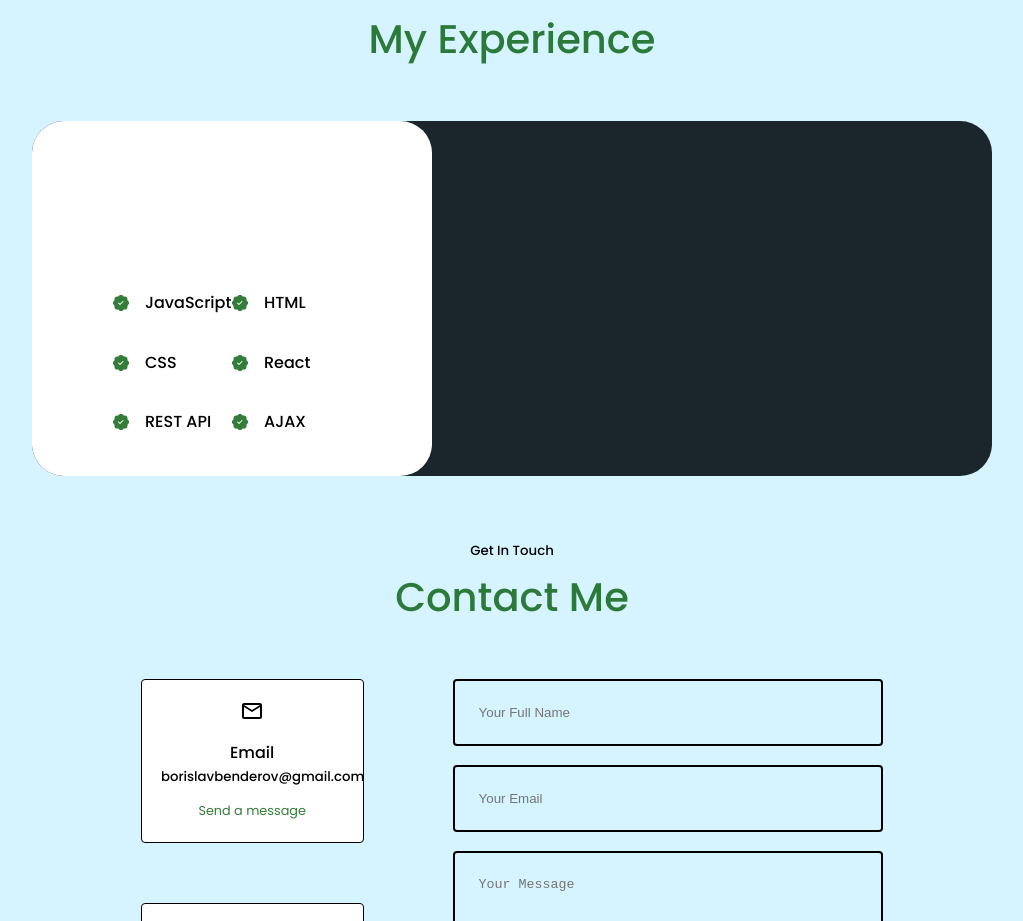
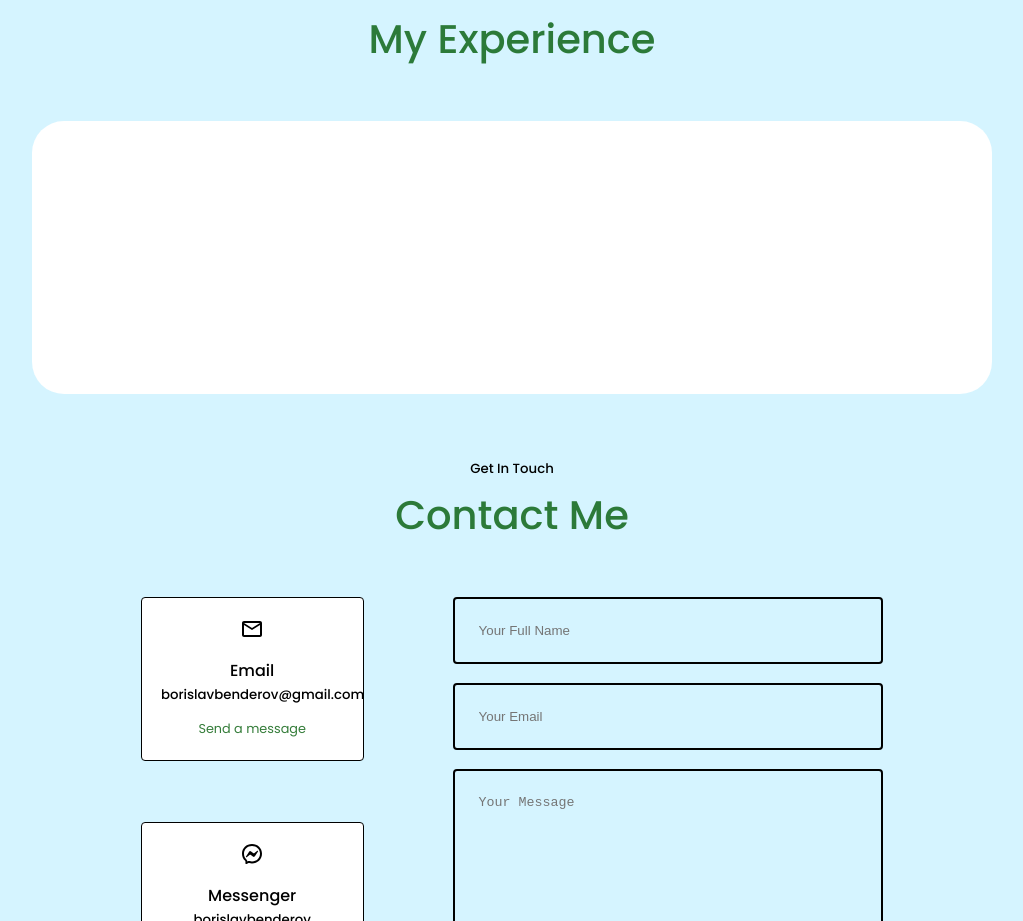
Before and after one commit to BorislavBenderov/my-react-portfolio, a React (Create React App) app: page / in a window 1280 px wide. Shown: the part 1586-2507 px from the top of the page, without its empty margins (128-1151 px from the left). Built offline with nearby package versions, Linux system fonts and the light colour scheme.

Commit message:
Make changes in experience component and experience component css

```diff
--- a/src/components/experience/Experiance.js
+++ b/src/components/experience/Experiance.js
@@ -6,48 +6,12 @@ export const Experience = () => {
         <section id="experience">
             <h5>What Skills I Have</h5>
             <h1>My Experience</h1>
-
             <div className='container experience__container'>
                 <div className="experience__frontend">
-                    <h3>Frontend Development</h3>
-                    <div className="experience__content">
-                        <article className='experience__details'>
-                            <BsPatchCheckFill className='experience__details-icon' />
-                            <div>
-                                <h4>JavaScript</h4>
-                            </div>
-                        </article>
-                        <article className='experience__details'>
-                            <BsPatchCheckFill className='experience__details-icon' />
-                            <div>
-                                <h4>HTML</h4>
-                            </div>
-                        </article>
-                        <article className='experience__details'>
-                            <BsPatchCheckFill className='experience__details-icon' />
-                            <div>
-                                <h4>CSS</h4>
-                            </div>
-                        </article>
-                        <article className='experience__details'>
-                            <BsPatchCheckFill className='experience__details-icon' />
-                            <div>
-                                <h4>React</h4>
-                            </div>
-                        </article>
-                        <article className='experience__details'>
-                            <BsPatchCheckFill className='experience__details-icon' />
-                            <div>
-                                <h4>REST API</h4>
-                            </div>
-                        </article>
-                        <article className='experience__details'>
-                            <BsPatchCheckFill className='experience__details-icon' />
-                            <div>
-                                <h4>AJAX</h4>
-                            </div>
-                        </article>
-                    </div>
+                    <h3>I can build single page and multi page applications with React JS, AJAX, REST Services, CRUD Operations,
+                        React Router, Context API, Authentication, Firebase, HTML, CSS, Node JS, Express, Handlebars, MongoDB, Mongoose,
+                        Cookies, Sessions, JSON Web Token.
+                    </h3>
                 </div>
             </div>
         </section>
--- a/src/components/experience/experience.css
+++ b/src/components/experience/experience.css
@@ -1,8 +1,6 @@
 .experience__container {
     display: grid;
-    grid-template-columns: 1fr 1fr;
     gap: 10rem;
-    background-color: var(--color-bg);
     border-radius: 2rem;
 }
 
```
